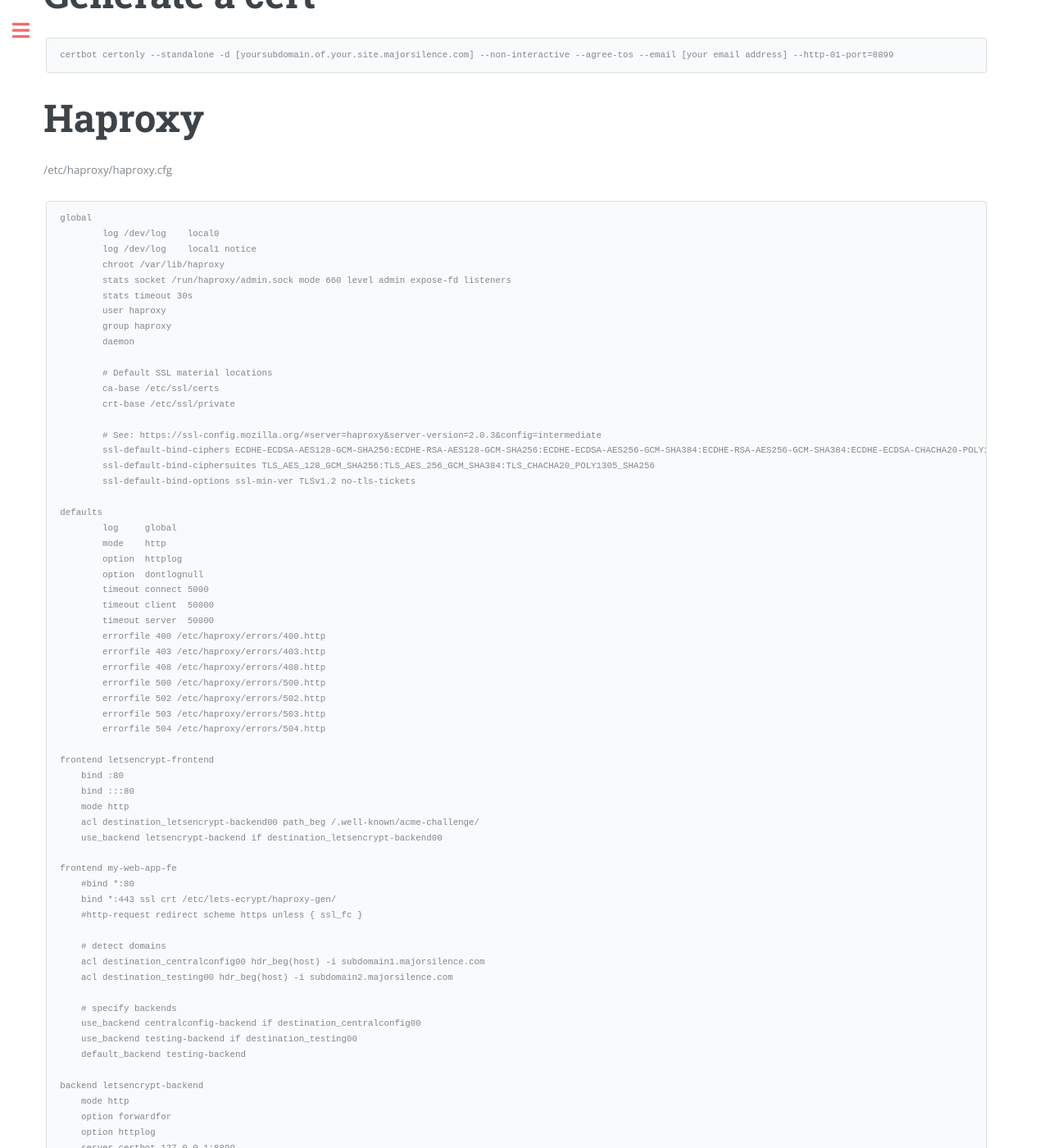
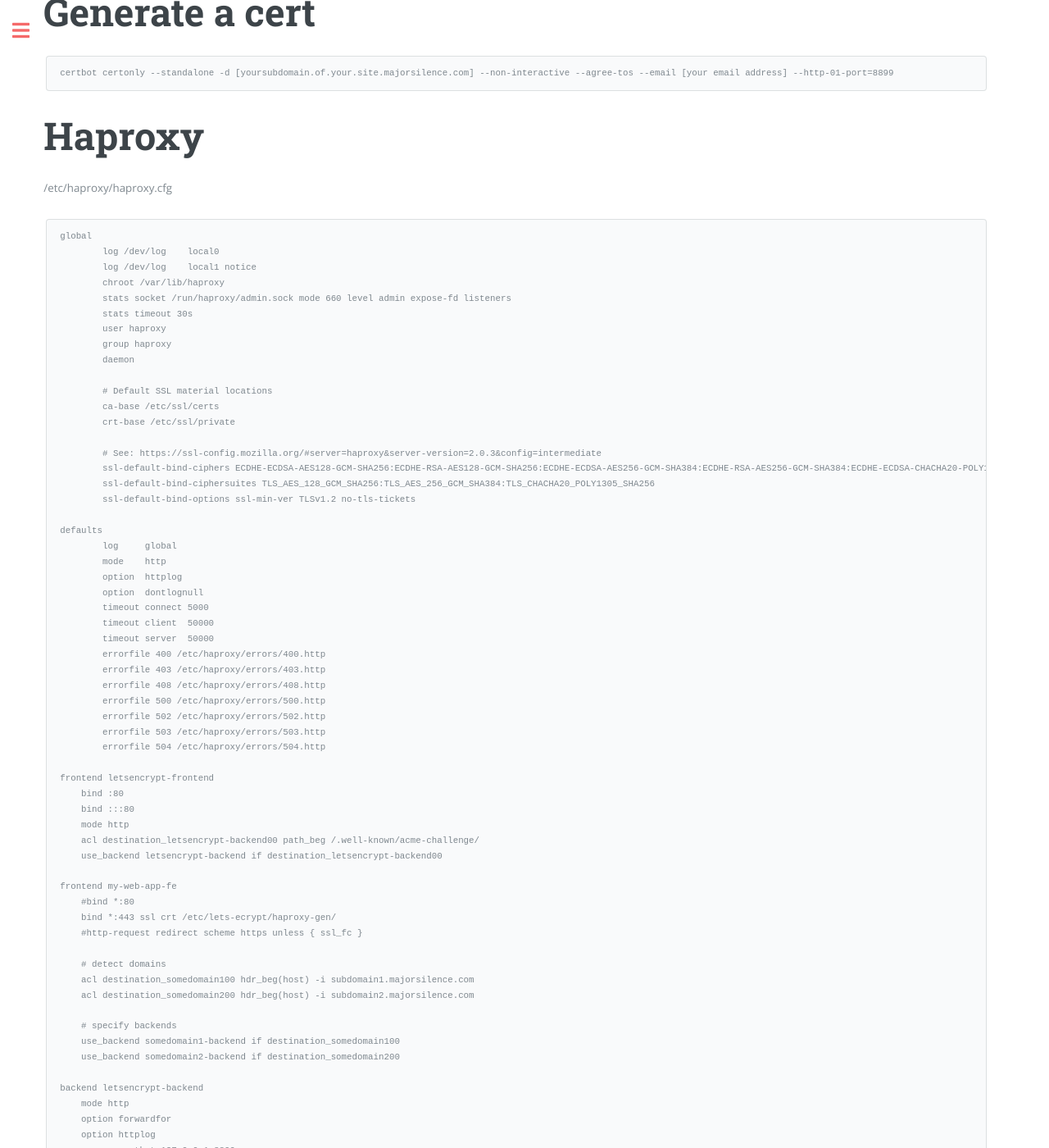
Before and after one commit to majorsilence/Dev, a Jekyll site: the page built from posts/index.html, in a window 1280 px wide and 1400 px high, scrolled down 1385 px. Shown: the whole window at 82% size. Built offline with Jekyll 4.4.1, drawn with Linux system fonts in a browser that asks for light colours; the list of posts is cut into pages by our own code; some of the changed text lies outside the part shown.

Commit message:
Update 2022-04-10-haproxy-letsencrypt.md

````diff
--- a/_posts/2022-04-10-haproxy-letsencrypt.md
+++ b/_posts/2022-04-10-haproxy-letsencrypt.md
@@ -74,13 +74,12 @@
     #http-request redirect scheme https unless { ssl_fc }
 
     # detect domains
-    acl destination_centralconfig00 hdr_beg(host) -i subdomain1.majorsilence.com
-    acl destination_testing00 hdr_beg(host) -i subdomain2.majorsilence.com
+    acl destination_somedomain100 hdr_beg(host) -i subdomain1.majorsilence.com
+    acl destination_somedomain200 hdr_beg(host) -i subdomain2.majorsilence.com
 
     # specify backends
-    use_backend centralconfig-backend if destination_centralconfig00
-    use_backend testing-backend if destination_testing00
-    default_backend testing-backend
+    use_backend somedomain1-backend if destination_somedomain100
+    use_backend somedomain2-backend if destination_somedomain200
 
 backend letsencrypt-backend
     mode http
@@ -88,20 +87,33 @@
     option httplog
     server certbot 127.0.0.1:8899
 
-backend testing-backend
+backend somdomain1-backend
     balance roundrobin
     option httpchk
     server server1 ip:port check
     server server2 ip:port check
     server server3 ip:port check
 
-backend centralconfig-backend
+backend somedomain2-backend
     balance roundrobin
     option httpchk
     server server1 ip:port check
     server server2 ip:port check
     server server3 ip:port check
 ```
+
+## backend self signed certs
+
+
+```
+backend somedomain2-backend
+    balance roundrobin
+    option httpchk GET / HTTP/1.1
+    server server1 ip:port ssl verify none
+    server server2 ip:port ssl verify none
+    server server3 ip:port ssl verify none
+```
+
 
 ## Test haproxy config
 
````
